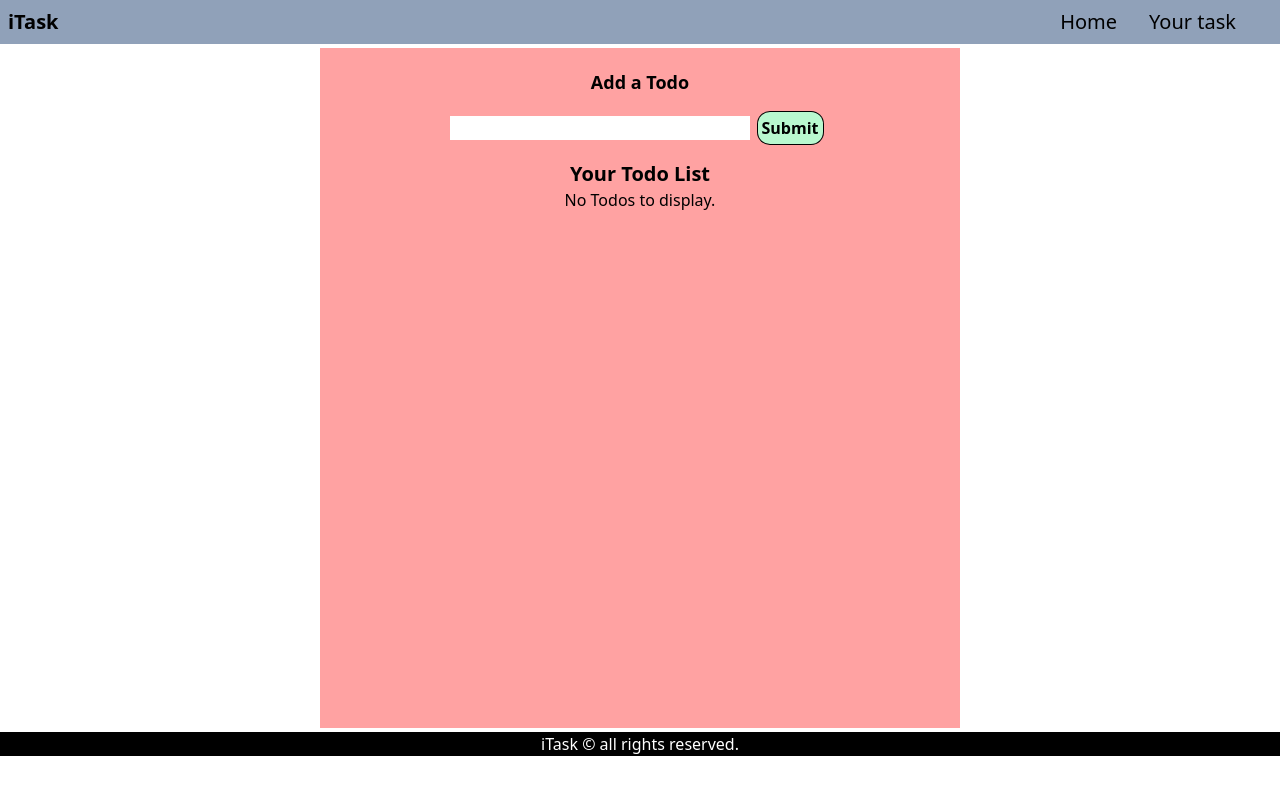
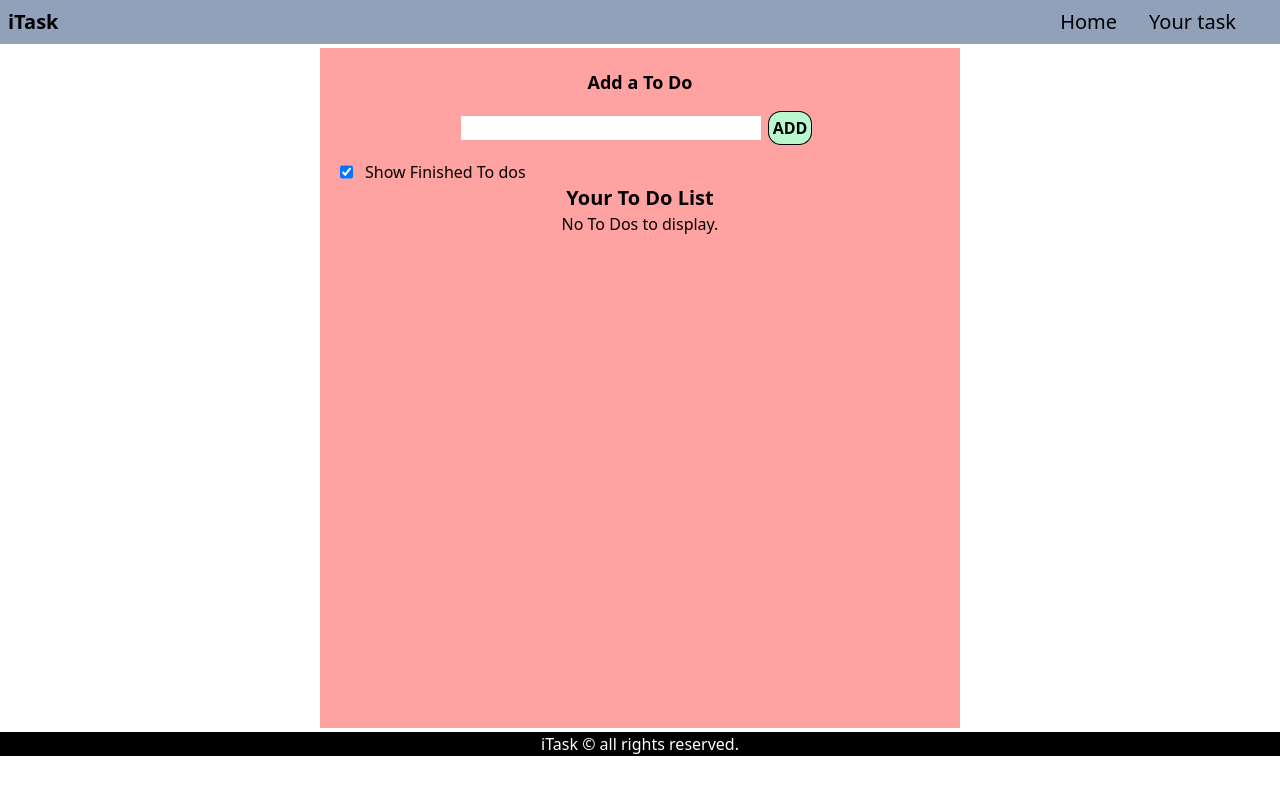
Before and after one commit to shahidansari310/todo-app-react-, a React (Vite) app: page / in a window 1280 px wide. Shown: the top 794 px of the page. Built offline with nearby package versions, Linux system fonts and the light colour scheme.

Commit message:
show finished todos button

```diff
--- a/src/App.jsx
+++ b/src/App.jsx
@@ -1,4 +1,4 @@
-import { useState } from 'react'
+import { useState, useEffect } from 'react'
 import './App.css'
 import Navbar from './components/navbar'
 import Footer from './components/Footer'
@@ -8,27 +8,51 @@ function App() {
 
   const [todo, settodo] = useState("")
   const [todos, settodos] = useState([])
+  const [finished, setfinished] = useState(true)
 
-  const handleedit = (e,id) => {
-   let t=todos.filter(i=>i.id===id);
+  useEffect(() => {
+    let todostring = localStorage.getItem("todos");
+    if (todostring) {
+      let todos = JSON.parse(todostring)
+      settodos(todos)
+    }
+
+  }, [])
+
+
+  const Savetolocal = () => {
+    localStorage.setItem("todos", JSON.stringify(todos))
+  }
+
+  const handleedit = (e, id) => {
+    let t = todos.filter(i => i.id === id);
     settodo(t[0].todo)
-    let newtodos =todos.filter(item=>{
-      return item.id!==id
+    let newtodos = todos.filter(item => {
+      return item.id !== id
     });
     settodos(newtodos)
   }
 
-  const handledelete = (e,id) => {
-    let newtodos =todos.filter(item=>{
-      return item.id!==id
+  const handledelete = (e, id) => {
+    let newtodos = todos.filter(item => {
+      return item.id !== id
     });
     settodos(newtodos)
   }
+  const togglefinish=(e) => {
+   setfinished(!finished)
+  }
+
+
+  useEffect(() => {
+    Savetolocal()
+  }, [todos])
 
   const handleadd = () => {
     settodos([...todos, { id: uuidv4(), todo, isCompleted: false }])
     settodo("")
     console.log(todos)
+    Savetolocal()
   }
 
   const handlechange = (e) => {
@@ -50,26 +74,29 @@ function App() {
       <Navbar />
       <div className="container mx-auto my-1 border-rounded-xl p-5 bg-red-300 w-1/2 min-h-[85vh] text-center">
         <div className="addtodo ">
-          <h2 className="text-lg font-bold">Add a Todo</h2>
+          <h2 className="text-lg font-bold">Add a To Do</h2>
           <input onChange={handlechange} value={todo} type="text" className='bg-white border-rounded-xl w-1/2 my-5' />
-          <button onClick={handleadd} className='rounded-xl bg-green-200 p-1 mx-2 font-bold ring-1 hover:text-sm'> Submit</button>
+          <button onClick={handleadd} disabled={todo.length<3} className='rounded-xl bg-green-200 p-1 mx-2 font-bold ring-1 hover:text-sm'> ADD</button>
         </div>
-        <h2 className="text-xl font-bold ">Your Todo List</h2>
+        <div className="check flex justify-start gap-3">
+        <input type="checkbox" checked={finished} onChange={togglefinish}/>
+        Show Finished To dos
+        </div>
+        <h2 className="text-xl font-bold ">Your To Do List</h2>
         <div className="todos">
-          {todos.length===0 && <div>No Todos to display.</div>}
-          {todos.map((items, index) => {
-            return (
-              <div key={items.id} className="todo flex justify-between p-1">
+          {todos.length === 0 && <div>No To Dos to display.</div>}
+          {todos.map(items => {
+            return (finished || !items.isCompleted) && <div key={items.id} className="todo flex justify-between p-1">
                 <div className="flex gap-5">
-                <input name={items.id} onChange={handleCheckbox} type="checkbox" value={items.isCompleted} />
-                <div className={items.isCompleted ? "line-through" : ""}>{items.todo}</div>
+                  <input name={items.id} onChange={handleCheckbox} type="checkbox" checked={items.isCompleted} />
+                  <div className={items.isCompleted ? "line-through" : ""}>{items.todo}</div>
                 </div>
                 <div className="button">
-                  <button onClick={(e)=>{handleedit(e,items.id)}} className='rounded-xl bg-green-200 p-1 mx-2 font-bold ring-1 hover:text-sm'>Edit</button>
-                  <button onClick={(e)=>{handledelete(e,items.id)}} className='rounded-xl bg-green-200 p-1 mx-2 font-bold ring-1 hover:text-sm'>Delete</button>
+                  <button onClick={(e) => { handleedit(e, items.id) }} className='rounded-xl bg-green-200 p-1 mx-2 font-bold ring-1 hover:text-sm'>Edit</button>
+                  <button onClick={(e) => { handledelete(e, items.id) }} className='rounded-xl bg-green-200 p-1 mx-2 font-bold ring-1 hover:text-sm'>Delete</button>
                 </div>
               </div>
-            )
+
           })}
         </div>
       </div>
```
